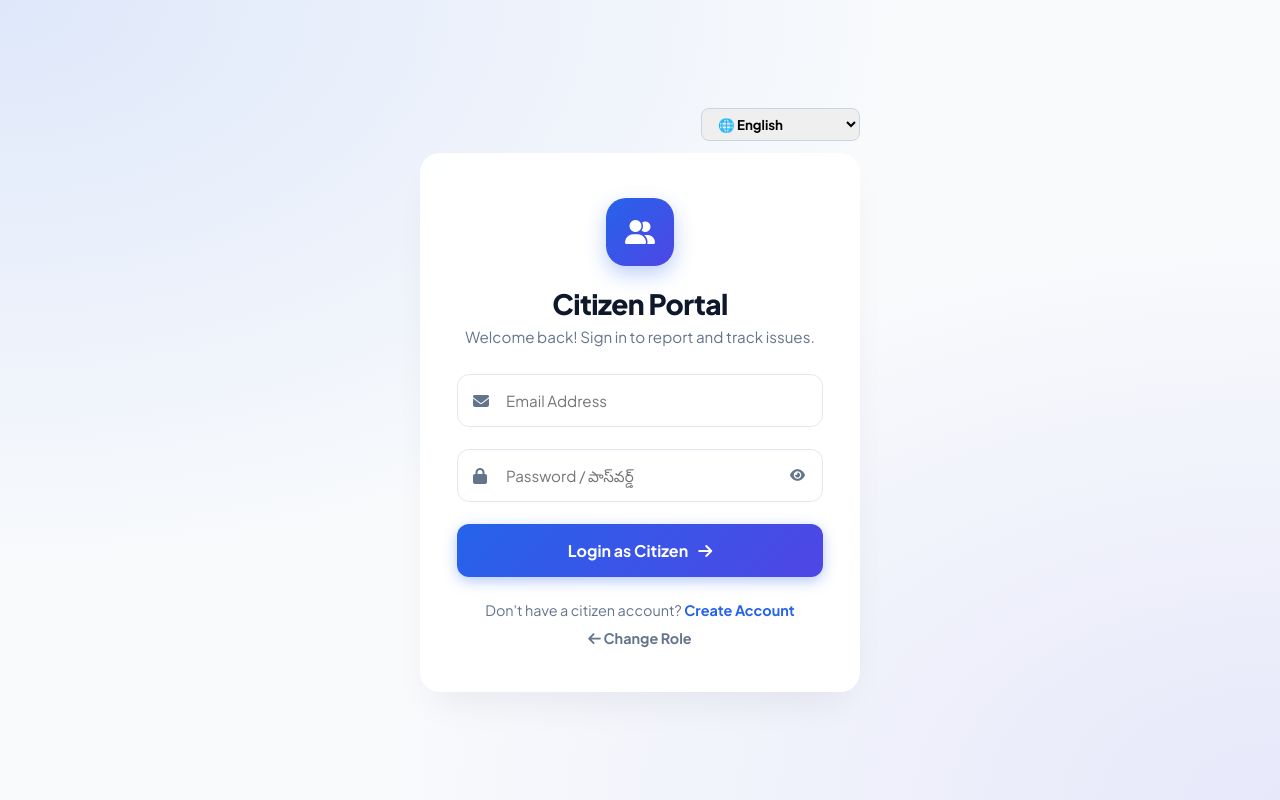
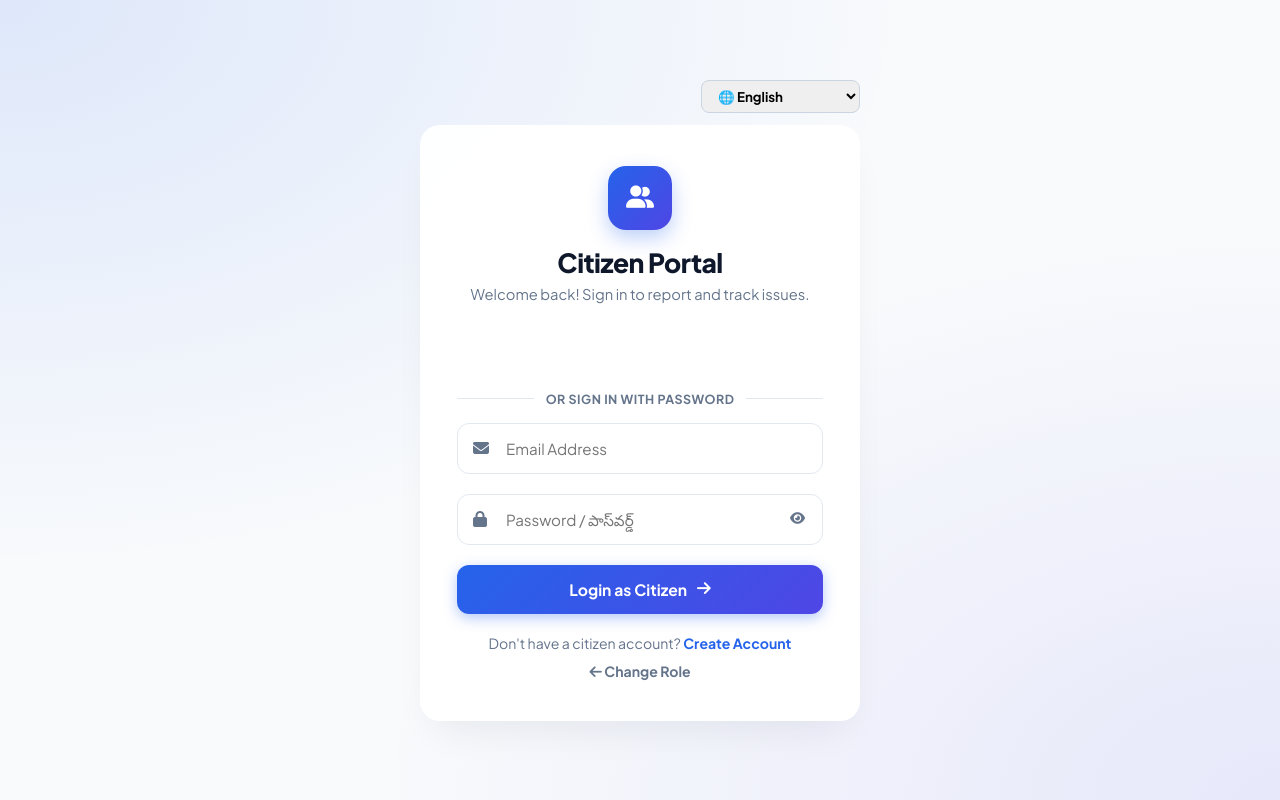
Before and after one commit to aravindkona18090/CivicConnect, a PHP site: page /CivicConnect/peoplelogin/login.php in a window 1280 px wide. Run offline with PHP 8.4, Linux system fonts and the light colour scheme; some libraries are stand-ins or nearby versions.

Commit message:
feat(auth): integrate Google Sign-In with backend token verification and central config loader

```diff
--- a/peoplelogin/login.php
+++ b/peoplelogin/login.php
@@ -1,8 +1,10 @@
 <?php
 session_start();
 include("../lang.php");
+require_once(__DIR__ . "/../config.php");
 $error_message = $_GET["error"] ?? "";
 $error_message2 = $_GET["error2"] ?? "";
+$googleClientId = civic_config('GOOGLE_CLIENT_ID');
 ?>
 <!DOCTYPE html>
 <html lang="<?php echo $selectedLang; ?>">
@@ -10,11 +12,12 @@ $error_message2 = $_GET["error2"] ?? "";
     <meta charset="UTF-8">
     <meta name="viewport" content="width=device-width, initial-scale=1.0">
     <title><?php echo $lang[$selectedLang]['people_login']; ?> - CivicConnect</title>
-    <!-- Font Awesome & Google Fonts -->
+    <!-- Font Awesome, Google Fonts, & Google Identity Services -->
     <link href="https://fonts.googleapis.com/css2?family=Plus+Jakarta+Sans:wght@400;500;600;700;800&display=swap" rel="stylesheet">
     <link rel="stylesheet" href="https://cdnjs.cloudflare.com/ajax/libs/font-awesome/6.4.0/css/all.min.css">
     <link rel="stylesheet" href="style.css">
     <script src="https://code.jquery.com/jquery-3.6.0.min.js"></script>
+    <script src="https://accounts.google.com/gsi/client" async defer></script>
     <style>
         :root {
             --primary: #2563eb;
@@ -41,23 +44,23 @@ $error_message2 = $_GET["error2"] ?? "";
         .login-card {
             background: var(--card-bg); backdrop-filter: blur(20px);
             border: 1px solid rgba(255, 255, 255, 0.8); border-radius: var(--radius);
-            padding: 44px 36px; box-shadow: 0 20px 40px -15px rgba(15, 23, 42, 0.08);
+            padding: 40px 36px; box-shadow: 0 20px 40px -15px rgba(15, 23, 42, 0.08);
             position: relative; transition: transform 0.3s ease;
         }
         .login-card:hover { transform: translateY(-4px); }
-        .login-header { text-align: center; margin-bottom: 28px; }
+        .login-header { text-align: center; margin-bottom: 24px; }
         .neu-icon {
-            width: 68px; height: 68px; margin: 0 auto 20px;
-            background: var(--primary-gradient); border-radius: 20px;
+            width: 64px; height: 64px; margin: 0 auto 16px;
+            background: var(--primary-gradient); border-radius: 18px;
             display: flex; align-items: center; justify-content: center;
             box-shadow: 0 8px 20px rgba(37, 99, 235, 0.3);
         }
-        .login-header h2 { color: var(--text-dark); font-size: 1.75rem; font-weight: 800; margin-bottom: 6px; }
-        .login-header p { color: var(--text-muted); font-size: 0.95rem; }
-        .form-group { margin-bottom: 22px; position: relative; }
+        .login-header h2 { color: var(--text-dark); font-size: 1.65rem; font-weight: 800; margin-bottom: 6px; }
+        .login-header p { color: var(--text-muted); font-size: 0.92rem; }
+        .form-group { margin-bottom: 20px; position: relative; }
         .input-group { position: relative; display: flex; align-items: center; }
         .input-group input {
-            width: 100%; padding: 16px 16px 16px 48px; background: #ffffff;
+            width: 100%; padding: 15px 16px 15px 48px; background: #ffffff;
             border: 1.5px solid var(--border-color); border-radius: 12px;
             font-size: 0.95rem; font-family: inherit; color: var(--text-dark); outline: none;
             transition: all 0.25s ease;
@@ -66,13 +69,63 @@ $error_message2 = $_GET["error2"] ?? "";
         .input-icon { position: absolute; left: 16px; color: var(--text-muted); pointer-events: none; }
         .password-toggle { position: absolute; right: 14px; background: none; border: none; color: var(--text-muted); cursor: pointer; }
         .submit-btn {
-            width: 100%; padding: 16px; background: var(--primary-gradient); color: #ffffff;
-            border: none; border-radius: 12px; font-size: 1rem; font-weight: 700; font-family: inherit;
+            width: 100%; padding: 15px; background: var(--primary-gradient); color: #ffffff;
+            border: none; border-radius: 12px; font-size: 0.98rem; font-weight: 700; font-family: inherit;
             cursor: pointer; box-shadow: 0 4px 14px rgba(37, 99, 235, 0.35); transition: all 0.25s ease;
-            display: flex; align-items: center; justify-content: center; gap: 10px; margin-top: 10px;
+            display: flex; align-items: center; justify-content: center; gap: 10px; margin-top: 8px;
         }
         .submit-btn:hover { transform: translateY(-2px); box-shadow: 0 8px 20px rgba(37, 99, 235, 0.45); }
-        .login-footer { text-align: center; margin-top: 24px; font-size: 0.9rem; color: var(--text-muted); }
+
+        /* OAUTH DIVIDER & GOOGLE BUTTON */
+        .oauth-divider {
+            display: flex;
+            align-items: center;
+            text-align: center;
+            margin: 20px 0 16px;
+            color: var(--text-muted);
+            font-size: 0.78rem;
+            font-weight: 700;
+            text-transform: uppercase;
+            letter-spacing: 0.5px;
+        }
+        .oauth-divider::before, .oauth-divider::after {
+            content: '';
+            flex: 1;
+            border-bottom: 1px solid var(--border-color);
+        }
+        .oauth-divider span {
+            padding: 0 12px;
+        }
+        .google-btn-wrap {
+            display: flex;
+            justify-content: center;
+            width: 100%;
+            margin-bottom: 8px;
+            min-height: 44px;
+        }
+
+        .auth-status-msg {
+            display: none !important;
+            padding: 10px;
+            border-radius: 10px;
+            font-size: 0.85rem;
+            font-weight: 600;
+            text-align: center;
+            margin-bottom: 14px;
+            align-items: center;
+            justify-content: center;
+            gap: 8px;
+        }
+        .auth-status-msg.active {
+            display: flex !important;
+        }
+        .auth-status-loading {
+            background: #eff6ff;
+            color: #1d4ed8;
+            border: 1px solid #bfdbfe;
+        }
+
+        .login-footer { text-align: center; margin-top: 20px; font-size: 0.88rem; color: var(--text-muted); }
         .login-footer a { color: var(--primary); font-weight: 700; text-decoration: none; }
         .alert-error { background: #fef2f2; color: #991b1b; border: 1px solid #fecaca; padding: 12px; border-radius: 10px; font-size: 0.9rem; font-weight: 600; margin-bottom: 20px; text-align: center; }
         .top-lang-bar { text-align: right; margin-bottom: 12px; }
@@ -94,14 +147,25 @@ $error_message2 = $_GET["error2"] ?? "";
             </form>
         </div>
 
+        <!-- Google OAuth Credentials & Initialization -->
+        <div id="g_id_onload"
+             data-client_id="<?php echo htmlspecialchars($googleClientId); ?>"
+             data-callback="handleGoogleCredentialResponse"
+             data-auto_prompt="false">
+        </div>
+
         <!-- Sign In Card -->
         <div class="login-card" id="loginCard">
             <div class="login-header">
                 <div class="neu-icon">
-                    <i class="fa-solid fa-user-group" style="font-size:1.5rem; color:#fff;"></i>
+                    <i class="fa-solid fa-user-group" style="font-size:1.4rem; color:#fff;"></i>
                 </div>
                 <h2><?php echo $lang[$selectedLang]['people_login']; ?></h2>
                 <p><?php echo $lang[$selectedLang]['citizen_welcome']; ?></p>
+            </div>
+
+            <div id="googleAuthStatus" class="auth-status-msg auth-status-loading">
+                <i class="fa-solid fa-circle-notch fa-spin"></i> Authenticating with Google...
             </div>
 
             <?php if(!empty($error_message)): ?>
@@ -109,6 +173,23 @@ $error_message2 = $_GET["error2"] ?? "";
                     <i class="fa-solid fa-triangle-exclamation"></i> <?php echo htmlspecialchars($error_message); ?>
                 </div>
             <?php endif; ?>
+
+            <!-- Google Sign-In Button -->
+            <div class="google-btn-wrap">
+                <div class="g_id_signin"
+                     data-type="standard"
+                     data-shape="rectangular"
+                     data-theme="outline"
+                     data-text="signin_with"
+                     data-size="large"
+                     data-logo_alignment="left"
+                     data-width="368">
+                </div>
+            </div>
+
+            <div class="oauth-divider">
+                <span>or sign in with password</span>
+            </div>
 
             <form class="login-form" id="loginForm" action="peoplelogin.php" method="POST" autocomplete="off">
                 <div class="form-group">
@@ -143,10 +224,14 @@ $error_message2 = $_GET["error2"] ?? "";
         <div class="login-card" id="signupCard" style="display: none;">
             <div class="login-header">
                 <div class="neu-icon">
-                    <i class="fa-solid fa-user-plus" style="font-size:1.5rem; color:#fff;"></i>
+                    <i class="fa-solid fa-user-plus" style="font-size:1.4rem; color:#fff;"></i>
                 </div>
                 <h2><?php echo $lang[$selectedLang]['create_account']; ?></h2>
                 <p>Join CivicConnect to report issues in your neighborhood</p>
+            </div>
+
+            <div id="googleAuthStatusSignup" class="auth-status-msg auth-status-loading">
+                <i class="fa-solid fa-circle-notch fa-spin"></i> Setting up your Google account...
             </div>
 
             <?php if(!empty($error_message2)): ?>
@@ -154,6 +239,23 @@ $error_message2 = $_GET["error2"] ?? "";
                     <i class="fa-solid fa-triangle-exclamation"></i> <?php echo htmlspecialchars($error_message2); ?>
                 </div>
             <?php endif; ?>
+
+            <!-- Google Sign-Up Button -->
+            <div class="google-btn-wrap">
+                <div class="g_id_signin"
+                     data-type="standard"
+                     data-shape="rectangular"
+                     data-theme="outline"
+                     data-text="signup_with"
+                     data-size="large"
+                     data-logo_alignment="left"
+                     data-width="368">
+                </div>
+            </div>
+
+            <div class="oauth-divider">
+                <span>or register with email</span>
+            </div>
 
             <form class="login-form" id="signupForm" action="peoplesignup.php" method="POST">
                 <div class="form-group">
@@ -196,7 +298,41 @@ $error_message2 = $_GET["error2"] ?? "";
 
     </div>
 
+    <!-- Google Identity Services Callback Handler -->
     <script>
+    function handleGoogleCredentialResponse(response) {
+        if (!response || !response.credential) {
+            alert("Google Sign-In failed to return credentials.");
+            return;
+        }
+
+        $('#googleAuthStatus, #googleAuthStatusSignup').addClass('active');
+        $('.login-form, .google-btn-wrap').css('opacity', '0.5').css('pointer-events', 'none');
+
+        $.ajax({
+            url: '../api/google_auth.php',
+            type: 'POST',
+            contentType: 'application/json',
+            data: JSON.stringify({ credential: response.credential }),
+            dataType: 'json',
+            success: function(res) {
+                if (res.success) {
+                    window.location.href = res.redirect || 'peopledashboard.php';
+                } else {
+                    $('#googleAuthStatus, #googleAuthStatusSignup').removeClass('active');
+                    $('.login-form, .google-btn-wrap').css('opacity', '1').css('pointer-events', 'auto');
+                    alert(res.message || "Google Sign-In failed.");
+                }
+            },
+            error: function(xhr) {
+                $('#googleAuthStatus, #googleAuthStatusSignup').removeClass('active');
+                $('.login-form, .google-btn-wrap').css('opacity', '1').css('pointer-events', 'auto');
+                console.error("Google Auth error:", xhr.responseText);
+                alert("An error occurred during Google authentication. Please try again.");
+            }
+        });
+    }
+
     $(document).ready(function(){
         $('#showSignup').click(function(e){
             e.preventDefault();
```
Also changed, not shown: api/google_auth.php (added, +125 -0 lines), config.php (added, +46 -0 lines).
